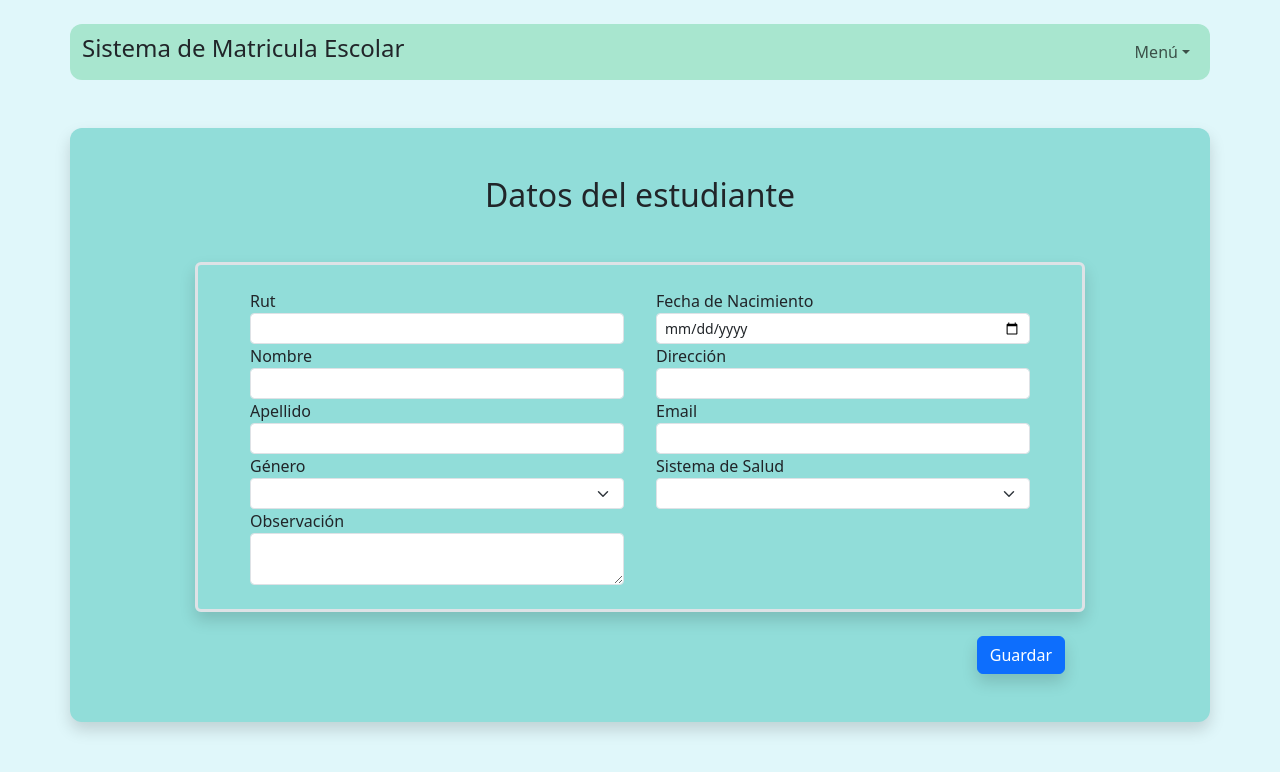
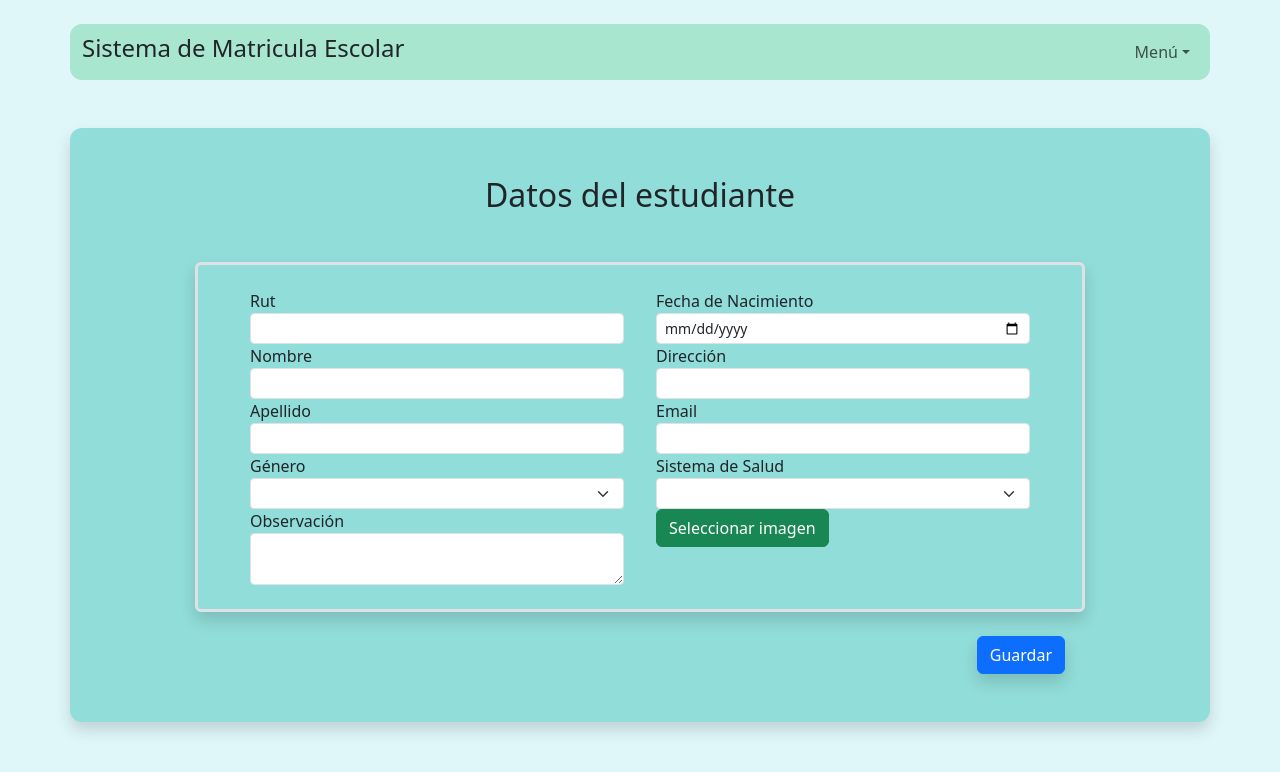
Before and after one commit to kasimkid/Sistema-de-Matricula-Escolar, a React (Create React App) app: page /formstudent in a window 1280 px wide. Shown: the top 772 px of the page. Built offline with nearby package versions, Linux system fonts and the light colour scheme; no server answers.

Commit message:
changes datos

```diff
--- a/src/components/StudentForm.js
+++ b/src/components/StudentForm.js
@@ -5,7 +5,7 @@ import "../styles/studentform.css";
 import { Upload } from "./upload";
 
 export const StudentForm = () => {
-  const { actions } = useContext(Context)
+  const { actions } = useContext(Context);
   const { id } = useParams();
   const [imageURL, setImageURL] = useState("");
   const [formData, setFormData] = useState({
@@ -20,8 +20,7 @@ export const StudentForm = () => {
     health_system: "",
     observation: "",
     url_img: "",
-    student_id: ""
-
+    student_id: "",
   });
 
   const handleChange = (event) => {
@@ -53,12 +52,10 @@ export const StudentForm = () => {
       health_system: "",
       observation: "",
       url_img: "",
-      student_id: ""
-    })
+      student_id: "",
+    });
     setImageURL("");
-  }
-
-
+  };
 
   return (
     <div className="container p-5 mt-5 contenedor shadow">
@@ -181,18 +178,16 @@ export const StudentForm = () => {
                     <option value="Disanfa">Disanfa</option>
                   </select>
                 </div>
-
+                <Upload handleImageUpload={handleImageUpload} />
               </div>
             </div>
           </div>
         </div>
         <div className="row justify-content-center">
-
           <div className="col-10 d-flex d-flex justify-content-end mt-3">
             <button type="submit" className="btn btn-primary mt-2 mx-2 shadow">
               Guardar
             </button>
-
           </div>
         </div>
       </form>
--- a/src/views/admin.js
+++ b/src/views/admin.js
@@ -59,7 +59,7 @@ export const Admin = () => {
       {showCourses && (
         <ul>
           {store.courses.map(course => (
-            <li key={course.index}>
+            <li key={course.id}>
               {`${course.course}`}
             </li>
           ))}
```
